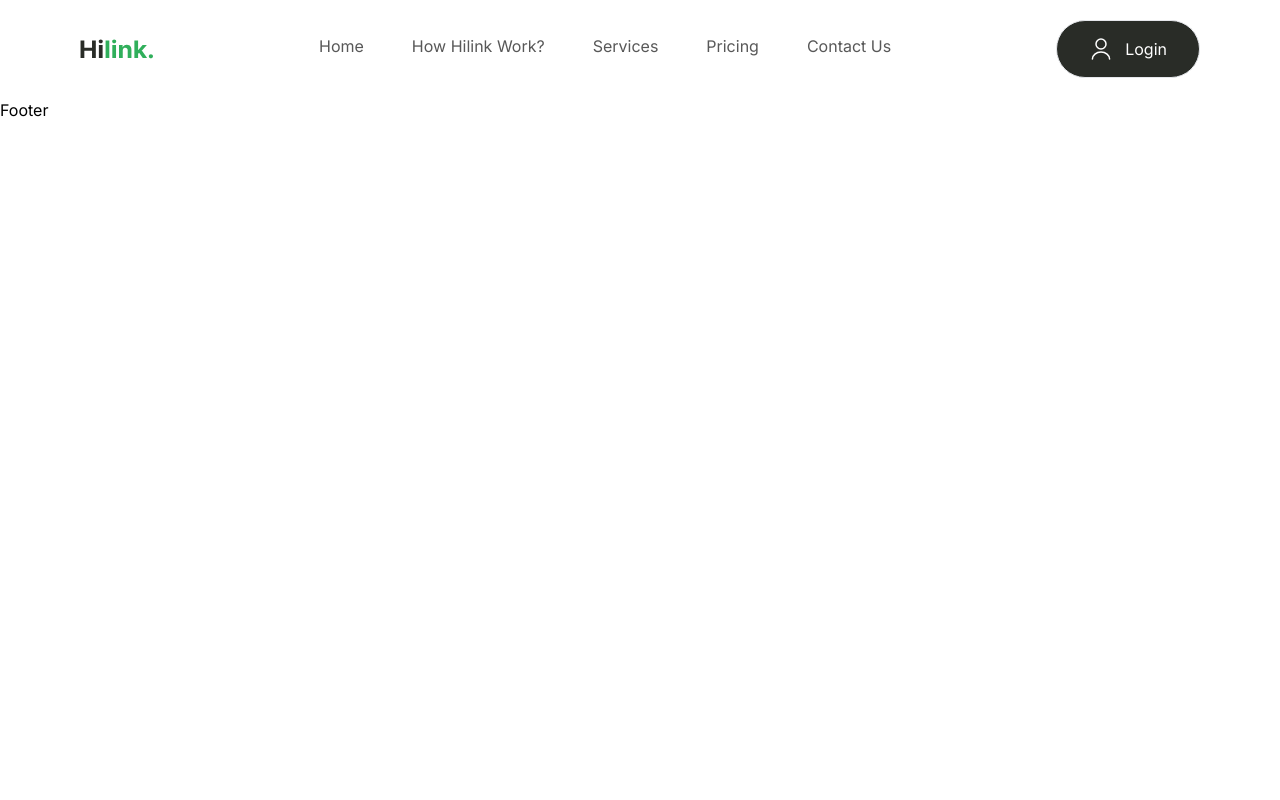
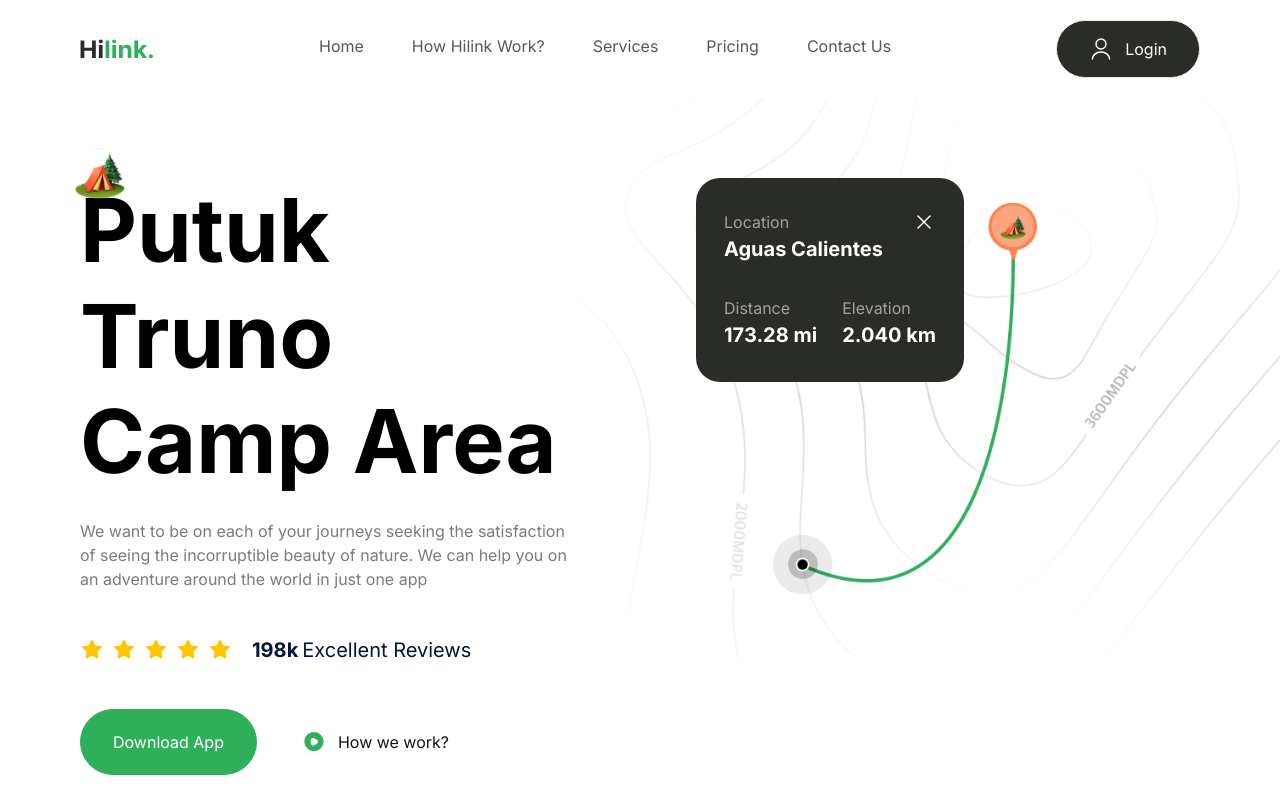
Before and after one commit to RafaelSFDC/travel_app, a Next.js app: page / in a window 1280 px wide. Shown: the top 800 px of the page. Built offline with nearby package versions, Linux system fonts and the light colour scheme.

Commit message:
feat(Added Features): :sparkles: Hero Section

```diff
--- a/app/page.tsx
+++ b/app/page.tsx
@@ -1,3 +1,16 @@
+import Camp from "@/components/Camp";
+import Guide from "@/components/Guide";
+import Hero from "./../components/Hero";
+import Features from "./../components/Features";
+import GetApp from "./../components/GetApp";
 export default function Home() {
-  return <></>;
+  return (
+    <>
+      <Hero />
+      <Camp />
+      <Guide />
+      <Features />
+      <GetApp />
+    </>
+  );
 }
--- a/components/Button.tsx
+++ b/components/Button.tsx
@@ -3,11 +3,7 @@
   type: "button" | "submit" | "reset";
   title: string;
   icon?: string;
-  variant:
-    | "btn_dark_green"
-    | "btn_light_green"
-    | "btn_dark_orange"
-    | "btn_light_orange";
+  variant: string;
 };
 
 const Button = ({ type, title, icon, variant }: ButtonProps) => {
--- a/components/Hero.tsx
+++ b/components/Hero.tsx
@@ -0,0 +1,84 @@
+import Image from "next/image";
+import Button from "./Button";
+
+const Hero = () => {
+  return (
+    <section className="max-container padding-container flex flex-col gap-20 py-10 pb-32 md:gap-28 lg:py-20 xl:flex-row">
+      <div className="hero-map" />
+
+      <div className="relative z-20 flex flex-1 flex-col xl:w-1/2">
+        <Image
+          src="/camp.svg"
+          alt="camp"
+          width={50}
+          height={50}
+          className="absolute left-[-5px] top-[-30px] w-10 lg:w-[50px]"
+        />
+        <h1 className="bold-52 lg:bold-88">Putuk Truno Camp Area</h1>
+        <p className="regular-16 mt-6 text-gray-30 xl:max-w-[520px]">
+          We want to be on each of your journeys seeking the satisfaction of
+          seeing the incorruptible beauty of nature. We can help you on an
+          adventure around the world in just one app
+        </p>
+
+        <div className="my-11 flex flex-wrap gap-5">
+          <div className="flex items-center gap-2">
+            {Array(5)
+              .fill(1)
+              .map((_, index) => (
+                <Image
+                  src="/star.svg"
+                  key={index}
+                  alt="star"
+                  width={24}
+                  height={24}
+                />
+              ))}
+          </div>
+
+          <p className="bold-16 lg:bold-20 text-blue-70">
+            198k
+            <span className="regular-16 lg:regular-20 ml-1">
+              Excellent Reviews
+            </span>
+          </p>
+        </div>
+
+        <div className="flex flex-col w-full gap-3 sm:flex-row">
+          <Button type="button" title="Download App" variant="btn_green" />
+          <Button
+            type="button"
+            title="How we work?"
+            icon="/play.svg"
+            variant="btn_white_text"
+          />
+        </div>
+      </div>
+
+      <div className="relative flex flex-1 items-start">
+        <div className="relative z-20 flex w-[268px] flex-col gap-8 rounded-3xl bg-green-90 px-7 py-8">
+          <div className="flex flex-col">
+            <div className="flexBetween">
+              <p className="regular-16 text-gray-20">Location</p>
+              <Image src="/close.svg" alt="close" width={24} height={24} />
+            </div>
+            <p className="bold-20 text-white">Aguas Calientes</p>
+          </div>
+
+          <div className="flexBetween">
+            <div className="flex flex-col">
+              <p className="regular-16 block text-gray-20">Distance</p>
+              <p className="bold-20 text-white">173.28 mi</p>
+            </div>
+            <div className="flex flex-col">
+              <p className="regular-16 block text-gray-20">Elevation</p>
+              <p className="bold-20 text-white">2.040 km</p>
+            </div>
+          </div>
+        </div>
+      </div>
+    </section>
+  );
+};
+
+export default Hero;
```
